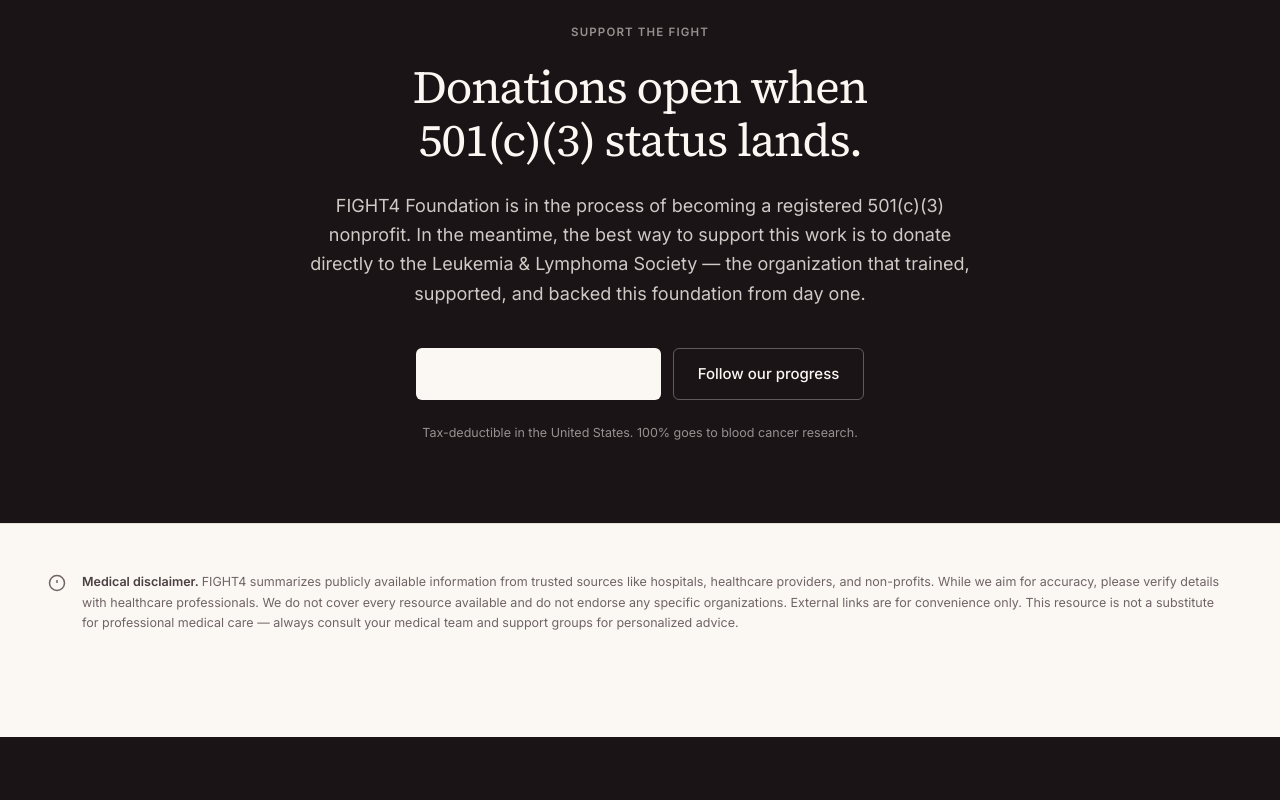
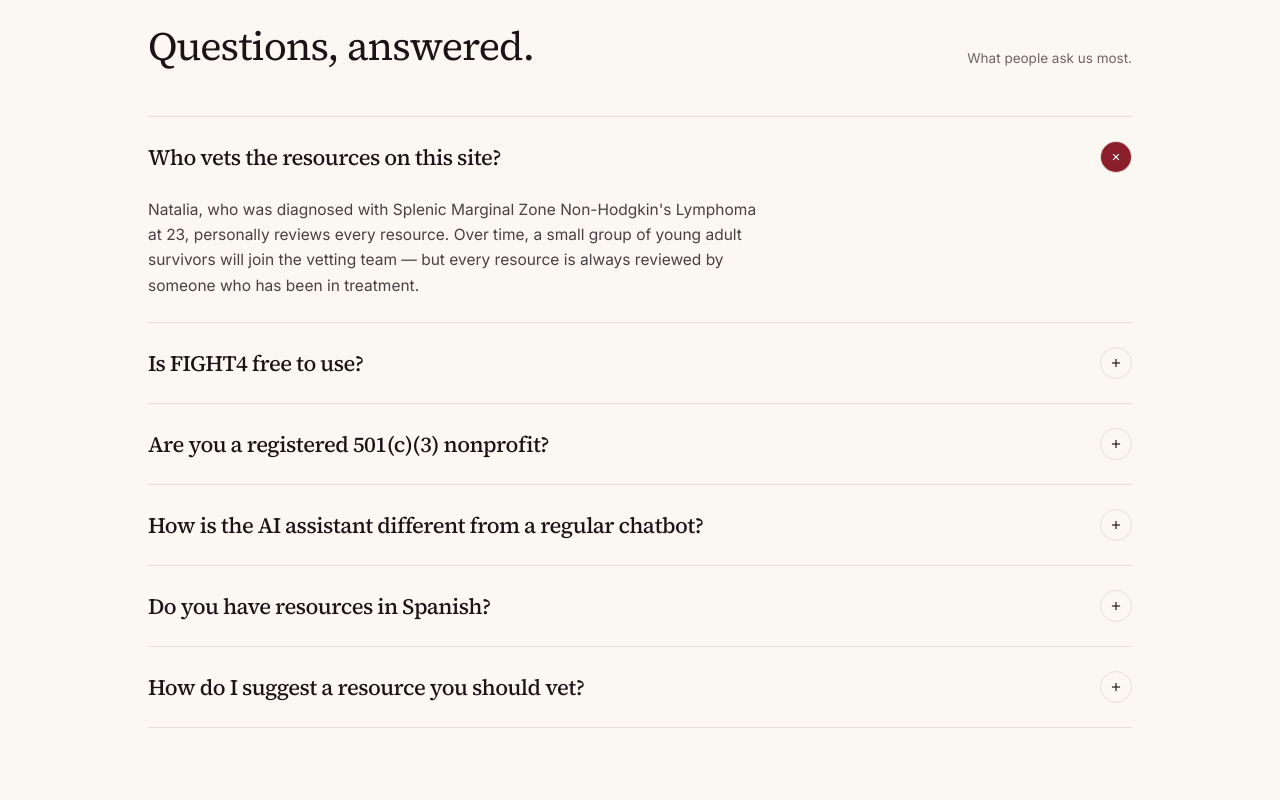
Before and after one commit to lorenzpro21-max/fight4-foundation, a Next.js app: page / in a window 1280 px wide. Shown: the part 3840-4640 px from the top of the page. Built offline with nearby package versions, Linux system fonts and the light colour scheme.

Commit message:
feat: FAQ section (bilingual), suggest-a-resource CTA on /resources

```diff
--- a/src/app/page.tsx
+++ b/src/app/page.tsx
@@ -5,6 +5,7 @@
 import { StoryTeaser } from '@/components/home/StoryTeaser';
 import { Wordmark } from '@/components/home/Wordmark';
 import { SupportSection } from '@/components/home/SupportSection';
+import { FAQ } from '@/components/home/FAQ';
 import { Disclaimer } from '@/components/home/Disclaimer';
 
 export default function Home() {
@@ -16,6 +17,7 @@
       <StoryTeaser />
       <PhotoStrip />
       <Wordmark />
+      <FAQ />
       <SupportSection />
       <Disclaimer />
     </>
--- a/src/app/resources/page.tsx
+++ b/src/app/resources/page.tsx
@@ -90,6 +90,25 @@
         </div>
       </div>
 
+      {/* Suggest a resource */}
+      <div className="mb-20 p-8 lg:p-12 bg-[color:var(--color-burgundy-soft)] border border-[color:var(--color-burgundy)]/20 rounded-lg flex flex-col md:flex-row md:items-center justify-between gap-6">
+        <div>
+          <h3 className="font-serif text-[24px] lg:text-[28px] font-medium leading-tight mb-2 max-w-[32ch]">
+            {locale === 'es' ? '¿Conoces un recurso que deberíamos verificar?' : 'Know a resource we should vet?'}
+          </h3>
+          <p className="text-[14.5px] text-[color:var(--color-ink-soft)] max-w-[56ch]">
+            {locale === 'es' ? 'Revisamos cada sugerencia antes de agregarla a la biblioteca. Cuéntanos qué recurso te ayudó y por qué.' : "We review every suggestion before adding it to the library. Tell us what resource helped you and why."}
+          </p>
+        </div>
+        <a
+          href="mailto:hello@fight4foundation.org?subject=Resource%20suggestion"
+          className="bg-[color:var(--color-burgundy)] text-[color:var(--color-bg)] px-6 py-3.5 rounded-md text-[14px] font-medium hover:bg-[color:var(--color-burgundy-dark)] transition-colors inline-flex items-center gap-2 whitespace-nowrap self-start md:self-auto"
+        >
+          {locale === 'es' ? 'Sugerir un recurso' : 'Suggest a resource'}
+          <svg width="14" height="14" viewBox="0 0 24 24" fill="none" stroke="currentColor" strokeWidth="2"><path d="M5 12h14M13 5l7 7-7 7" /></svg>
+        </a>
+      </div>
+
       {/* What we're building */}
       <div className="border-t border-[color:var(--color-line)] pt-16">
         <h2 className="font-serif text-[28px] lg:text-[34px] font-normal tracking-tight leading-tight mb-10">{t.resources.categoriesH}</h2>
--- /dev/null
+++ b/src/components/home/FAQ.tsx
@@ -0,0 +1,70 @@
+'use client';
+
+import { useState } from 'react';
+import { useLocale } from '@/lib/LocaleContext';
+
+const faqs = {
+  en: [
+    { q: 'Who vets the resources on this site?', a: 'Natalia, who was diagnosed with Splenic Marginal Zone Non-Hodgkin\'s Lymphoma at 23, personally reviews every resource. Over time, a small group of young adult survivors will join the vetting team — but every resource is always reviewed by someone who has been in treatment.' },
+    { q: 'Is FIGHT4 free to use?', a: 'Yes. Completely free. Always. There is no paywall, no premium tier, and no sales pitch. This is a nonprofit resource built to be used.' },
+    { q: 'Are you a registered 501(c)(3) nonprofit?', a: 'We are in the process. FIGHT4 grew out of Natalia\'s 2024 Leukemia & Lymphoma Society Visionaries of the Year campaign, which raised over $90,000 for blood cancer research. Formal 501(c)(3) status is in progress. Until then, donations go directly to LLS — the organization that backed this work from day one.' },
+    { q: 'How is the AI assistant different from a regular chatbot?', a: 'Ask F4 only draws from resources we have personally reviewed. It does not scrape the open web, does not make things up, and does not give medical advice. If it can\'t find a vetted match for your situation, it tells you — instead of hallucinating an answer.' },
+    { q: 'Do you have resources in Spanish?', a: 'Yes — this entire site is bilingual (use the EN/ES toggle in the top right), and we specifically prioritize Spanish-language resources and bilingual providers. Natalia is a Community Outreach Volunteer for LLS\'s Spanish Education Programs.' },
+    { q: 'How do I suggest a resource you should vet?', a: 'Send us an email at hello@fight4foundation.org with the name of the organization, what they do, and (if you\'ve used them) what your experience was. We review every suggestion before adding it to the library.' },
+  ],
+  es: [
+    { q: '¿Quién verifica los recursos en este sitio?', a: 'Natalia, a quien diagnosticaron con Linfoma No-Hodgkin de la Zona Marginal del Bazo a los 23 años, revisa personalmente cada recurso. Con el tiempo, un pequeño grupo de jóvenes sobrevivientes se unirá al equipo — pero cada recurso siempre será revisado por alguien que ha estado en tratamiento.' },
+    { q: '¿FIGHT4 es gratis?', a: 'Sí. Totalmente gratis. Siempre. No hay muro de pago, ni nivel premium, ni venta. Es un recurso sin fines de lucro construido para usarse.' },
+    { q: '¿Son una organización 501(c)(3) registrada?', a: 'Estamos en proceso. FIGHT4 nació de la campaña 2024 Visionarios del Año de la Sociedad de Leucemia y Linfoma de Natalia, que recaudó más de $90,000 para investigación del cáncer de sangre. El estatus formal 501(c)(3) está en progreso. Mientras tanto, las donaciones van directamente a LLS — la organización que respaldó este trabajo desde el primer día.' },
+    { q: '¿Cómo es el asistente de IA diferente a un chatbot normal?', a: 'Pregúntale a F4 solo usa recursos que hemos revisado personalmente. No rastrea la web abierta, no inventa cosas y no da consejos médicos. Si no encuentra un recurso verificado para tu situación, te lo dice — en lugar de inventar una respuesta.' },
+    { q: '¿Tienen recursos en español?', a: 'Sí — todo este sitio es bilingüe (usa el botón EN/ES arriba a la derecha), y priorizamos específicamente recursos en español y proveedores bilingües. Natalia es Voluntaria Comunitaria de los Programas de Educación en Español de LLS.' },
+    { q: '¿Cómo les sugiero un recurso para verificar?', a: 'Escríbenos a hello@fight4foundation.org con el nombre de la organización, qué hacen, y (si los usaste) cómo fue tu experiencia. Revisamos cada sugerencia antes de agregarla a la biblioteca.' },
+  ],
+};
+
+export function FAQ() {
+  const { locale } = useLocale();
+  const [open, setOpen] = useState<number | null>(0);
+  const items = faqs[locale];
+  const title = locale === 'es' ? 'Preguntas frecuentes' : 'Questions, answered.';
+  const sub = locale === 'es' ? 'Lo que la gente nos pregunta más seguido.' : 'What people ask us most.';
+
+  return (
+    <section className="max-w-[1080px] mx-auto px-6 lg:px-12 py-20">
+      <div className="flex flex-col lg:flex-row lg:justify-between lg:items-end gap-4 mb-12">
+        <h2 className="font-serif text-[32px] lg:text-[40px] font-normal tracking-tight leading-[1.1] max-w-[22ch]">{title}</h2>
+        <p className="text-[13.5px] text-[color:var(--color-muted)] max-w-[28ch] lg:text-right">{sub}</p>
+      </div>
+      <div className="divide-y divide-[color:var(--color-line)] border-t border-b border-[color:var(--color-line)]">
+        {items.map((f, i) => {
+          const isOpen = open === i;
+          return (
+            <div key={i}>
+              <button
+                onClick={() => setOpen(isOpen ? null : i)}
+                className="w-full text-left py-6 flex items-center justify-between gap-6 group"
+                aria-expanded={isOpen}
+              >
+                <span className="font-serif text-[19px] lg:text-[22px] font-medium tracking-tight leading-snug text-[color:var(--color-ink)] group-hover:text-[color:var(--color-burgundy)] transition-colors">
+                  {f.q}
+                </span>
+                <span className={`flex-shrink-0 w-8 h-8 rounded-full border border-[color:var(--color-line)] flex items-center justify-center transition-all ${isOpen ? 'bg-[color:var(--color-burgundy)] border-[color:var(--color-burgundy)] rotate-45' : ''}`}>
+                  <svg width="14" height="14" viewBox="0 0 24 24" fill="none" stroke={isOpen ? 'white' : 'currentColor'} strokeWidth="2">
+                    <line x1="12" y1="5" x2="12" y2="19" />
+                    <line x1="5" y1="12" x2="19" y2="12" />
+                  </svg>
+                </span>
+              </button>
+              <div
+                className="overflow-hidden transition-all duration-300"
+                style={{ maxHeight: isOpen ? '400px' : '0px' }}
+              >
+                <p className="pb-6 text-[15.5px] leading-relaxed text-[color:var(--color-ink-soft)] max-w-[64ch]">{f.a}</p>
+              </div>
+            </div>
+          );
+        })}
+      </div>
+    </section>
+  );
+}
```
